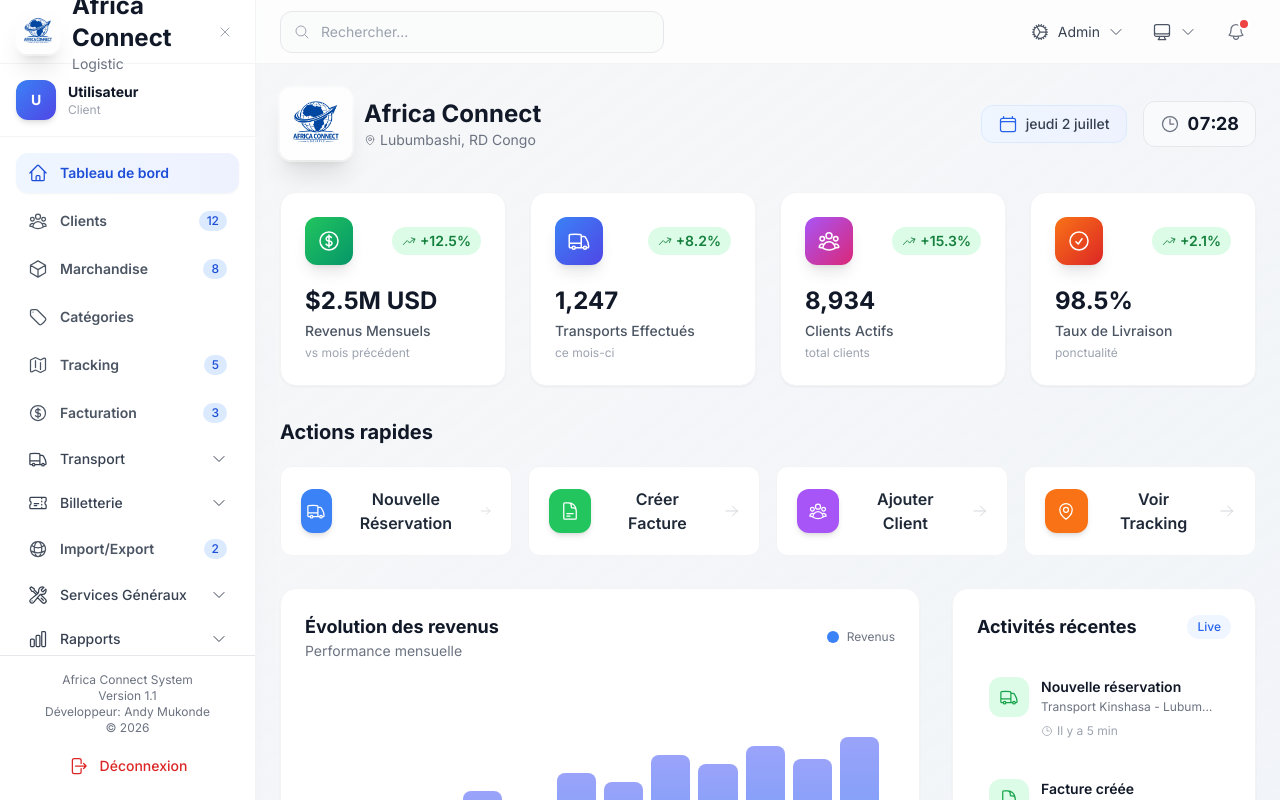
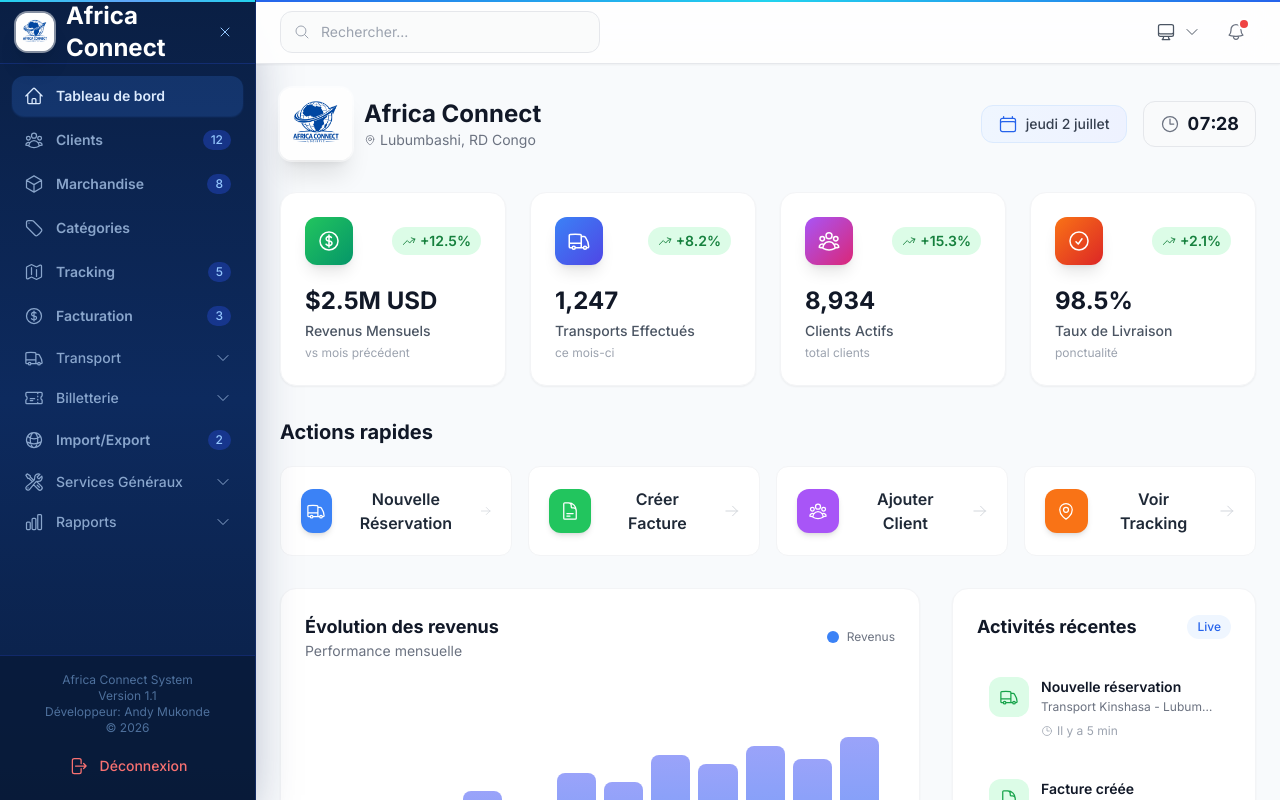
Before and after one commit to IbraMuk/Africa_Connect_Logistic, a Next.js app in the folder frontend/: page /dashboard in a window 1280 px wide. Built offline with nearby package versions, Linux system fonts and the light colour scheme.

Commit message:
Make sidebar/layout responsive for mobile devices; upgrade Next.js to 16

```diff
--- a/frontend/next.config.js
+++ b/frontend/next.config.js
@@ -2,7 +2,9 @@
 const nextConfig = {
   reactStrictMode: true,
   images: {
-    domains: ['localhost'],
+    remotePatterns: [
+      { protocol: 'http', hostname: 'localhost' },
+    ],
   },
   env: {
     NEXT_PUBLIC_API_URL: process.env.NEXT_PUBLIC_API_URL || 'http://localhost:5000/api',
--- a/frontend/src/app/layout.tsx
+++ b/frontend/src/app/layout.tsx
@@ -18,7 +18,7 @@ const poppins = Poppins({
 })
 
 export async function generateMetadata(): Promise<Metadata> {
-  const h = headers()
+  const h = await headers()
   const host = h.get('host') || 'localhost:3000'
   const proto = h.get('x-forwarded-proto') || (host.startsWith('localhost') ? 'http' : 'https')
   const baseUrl = `${proto}://${host}`
--- a/frontend/src/components/Logo.tsx
+++ b/frontend/src/components/Logo.tsx
@@ -7,6 +7,7 @@ interface LogoProps {
   size?: number;
   showText?: boolean;
   textClassName?: string;
+  subTitleClassName?: string;
   subTitle?: React.ReactNode;
   className?: string;
 }
@@ -15,6 +16,7 @@ export default function Logo({
   size = 48,
   showText = true,
   textClassName = "",
+  subTitleClassName = "",
   subTitle,
   className = "",
 }: LogoProps) {
@@ -53,16 +55,16 @@ export default function Logo({
         {showText && (
           <div>
             <h1
-              className={`text-xl font-bold text-gray-900 dark:text-white ${textClassName}`}
+              className={`text-xl font-bold ${textClassName || "text-gray-900 dark:text-white"}`}
             >
               Africa Connect
             </h1>
             {subTitle !== undefined ? (
-              <p className="text-xs text-gray-500 dark:text-gray-400">
+              <p className={`text-xs ${subTitleClassName || "text-gray-500 dark:text-gray-400"}`}>
                 {subTitle}
               </p>
             ) : (
-              <p className="text-xs text-gray-500 dark:text-gray-400">
+              <p className={`text-xs ${subTitleClassName || "text-gray-500 dark:text-gray-400"}`}>
                 Logistic
               </p>
             )}
@@ -91,16 +93,16 @@ export default function Logo({
       {showText && (
         <div>
           <h1
-            className={`text-2xl font-bold text-gray-900 dark:text-white ${textClassName}`}
+            className={`text-2xl font-bold ${textClassName || "text-gray-900 dark:text-white"}`}
           >
             Africa Connect
           </h1>
           {subTitle !== undefined ? (
-            <p className="text-sm text-gray-500 dark:text-gray-400">
+            <p className={`text-sm ${subTitleClassName || "text-gray-500 dark:text-gray-400"}`}>
               {subTitle}
             </p>
           ) : (
-            <p className="text-sm text-gray-500 dark:text-gray-400">Logistic</p>
+            <p className={`text-sm ${subTitleClassName || "text-gray-500 dark:text-gray-400"}`}>Logistic</p>
           )}
         </div>
       )}
--- a/frontend/src/components/MainLayout.tsx
+++ b/frontend/src/components/MainLayout.tsx
@@ -52,8 +52,8 @@ export default function MainLayout({
             <div className={`
               fixed left-0 top-0 h-full w-72 z-50 transform transition-transform duration-300 ease-in-out
               ${isDrawerOpen ? 'translate-x-0' : '-translate-x-full'}
-              lg:relative lg:translate-x-0 lg:flex-shrink-0
-              ${!isDrawerOpen ? 'lg:hidden' : ''}
+              lg:relative lg:translate-x-0 lg:flex-shrink-0 lg:transition-[width] lg:duration-300 lg:ease-in-out lg:overflow-hidden
+              ${isDrawerOpen ? 'lg:w-72' : 'lg:w-0'}
             `}>
               <DashboardDrawer
                 isOpen={isDrawerOpen}
--- a/frontend/src/components/SharedLayout.tsx
+++ b/frontend/src/components/SharedLayout.tsx
@@ -1,11 +1,11 @@
 "use client";
 
-import AdminDropdown from "@/components/AdminDropdown";
 import ThemeSelector from "@/components/ThemeSelector";
 import { useAuth } from "@/hooks/useAuth";
 import {
     ArrowRightOnRectangleIcon,
     BanknotesIcon,
+    Bars3Icon,
     BellIcon,
     BoltIcon,
     CalendarIcon,
@@ -50,8 +50,9 @@ export default function SharedLayout({
   currentPage?: string;
 }) {
   const [sidebarOpen, setSidebarOpen] = useState(true);
+  const [mobileOpen, setMobileOpen] = useState(false);
   const [expandedMenus, setExpandedMenus] = useState<string[]>([]);
-  const { user, logout } = useAuth();
+  const { logout } = useAuth();
   const router = useRouter();
 
   const menuItems: MenuItem[] = [
@@ -212,61 +213,69 @@ export default function SharedLayout({
 
   return (
     <div className="h-screen flex bg-gray-100 dark:bg-gray-900">
+      {/* Overlay mobile */}
+      {mobileOpen && (
+        <div
+          className="fixed inset-0 bg-black/60 backdrop-blur-sm z-40 lg:hidden"
+          onClick={() => setMobileOpen(false)}
+        />
+      )}
+
       {/* Sidebar */}
       <div
-        className={`${sidebarOpen ? "w-64" : "w-20"} bg-white border-r border-gray-100 transition-all duration-300 ease-in-out flex flex-col shadow-lg shadow-gray-200/50`}
+        className={`fixed inset-y-0 left-0 z-50 lg:static lg:z-auto w-64 ${sidebarOpen ? "lg:w-64" : "lg:w-20"} transform transition-transform lg:transition-[width] duration-300 ease-in-out ${mobileOpen ? "translate-x-0" : "-translate-x-full"} lg:translate-x-0 bg-gradient-to-b from-[#0a1f44] via-[#0d2a5e] to-[#0a1f44] border-r border-blue-900/40 flex flex-col shadow-2xl shadow-blue-950/40`}
       >
         {/* Sidebar Header */}
-        <div className="h-16 flex items-center justify-between px-4 border-b border-gray-100">
+        <div className="relative h-16 flex items-center justify-between px-4 border-b border-blue-800/40 flex-shrink-0">
+          <div className="absolute top-0 left-0 right-0 h-[2px] bg-gradient-to-r from-cyan-400 via-blue-400 to-cyan-400" />
           <div
-            className={`flex items-center ${!sidebarOpen && "justify-center"}`}
+            className={`flex items-center min-w-0 ${!sidebarOpen && "justify-center w-full"}`}
           >
-            <Logo size={44} showText={sidebarOpen} />
+            <Logo
+              size={38}
+              showText={sidebarOpen}
+              textClassName="text-white"
+              subTitle={null}
+            />
           </div>
+          {/* Fermer le menu mobile */}
+          <button
+            onClick={() => setMobileOpen(false)}
+            className="p-1.5 rounded-lg hover:bg-blue-800/50 transition-colors flex-shrink-0 lg:hidden"
+          >
+            <XMarkIcon className="h-4 w-4 text-blue-300" />
+          </button>
+          {/* Réduire/étendre le menu (desktop uniquement) */}
+          {sidebarOpen && (
             <button
               onClick={() => setSidebarOpen(!sidebarOpen)}
-            className="p-1.5 rounded-lg hover:bg-gray-100 transition-colors"
+              className="hidden lg:block p-1.5 rounded-lg hover:bg-blue-800/50 transition-colors flex-shrink-0"
             >
-            <XMarkIcon
-              className={`h-4 w-4 text-gray-400 transition-transform ${sidebarOpen ? "" : "rotate-180"}`}
-            />
+              <XMarkIcon className="h-4 w-4 text-blue-300" />
             </button>
-        </div>
-
-        {/* User Info */}
-        <div className="px-4 py-4 border-b border-gray-100">
-          <div
-            className={`flex items-center ${!sidebarOpen && "justify-center"}`}
-          >
-            <div className="w-10 h-10 bg-gradient-to-br from-blue-500 to-indigo-600 rounded-xl flex items-center justify-center shadow-md">
-              <span className="text-white font-bold text-sm">
-                {user?.prenom?.[0] || "U"}
-              </span>
-            </div>
-            {sidebarOpen && (
-              <div className="ml-3">
-                <p className="text-sm font-bold text-gray-900">
-                  {user ? `${user.prenom} ${user.nom}` : "Utilisateur"}
-                </p>
-                <p className="text-xs text-gray-400 capitalize">
-                  {user?.role || "Client"}
-                </p>
-              </div>
           )}
         </div>
-        </div>
+        {!sidebarOpen && (
+          <button
+            onClick={() => setSidebarOpen(!sidebarOpen)}
+            className="hidden lg:block mx-auto mt-2 p-1.5 rounded-lg hover:bg-blue-800/50 transition-colors flex-shrink-0"
+          >
+            <XMarkIcon className="h-4 w-4 text-blue-300 rotate-180" />
+          </button>
+        )}
 
         {/* Navigation */}
-        <nav className="flex-1 px-4 py-4 space-y-2 overflow-y-auto">
+        <nav className="flex-1 px-3 py-3 space-y-1 overflow-y-auto">
           {menuItems.map((item, index) => (
             <div key={index}>
               {!item.children ? (
                 <Link
                   href={item.href || "#"}
+                  onClick={() => setMobileOpen(false)}
                   className={`flex items-center justify-between px-3 py-2.5 text-sm font-semibold rounded-xl transition-all duration-200 ${
                     item.current
-                      ? "bg-gradient-to-r from-blue-50 to-indigo-50 text-blue-700 shadow-sm"
-                      : "text-gray-600 hover:bg-gray-50 hover:text-gray-900"
+                      ? "bg-blue-500/20 text-blue-100 shadow-sm shadow-blue-500/20"
+                      : "text-blue-200/70 hover:bg-blue-800/40 hover:text-white"
                   }`}
                 >
                   <div className="flex items-center">
@@ -274,7 +283,7 @@ export default function SharedLayout({
                     {sidebarOpen && <span className="ml-3">{item.title}</span>}
                   </div>
                   {sidebarOpen && item.badge && (
-                    <span className="px-2 py-0.5 text-xs font-medium bg-blue-100 text-blue-700 rounded-full">
+                    <span className="px-2 py-0.5 text-xs font-medium bg-blue-800/60 text-blue-300 rounded-full">
                       {item.badge}
                     </span>
                   )}
@@ -285,8 +294,8 @@ export default function SharedLayout({
                     onClick={() => toggleMenu(item.title)}
                     className={`w-full flex items-center justify-between px-3 py-2 text-sm font-medium rounded-lg transition-colors ${
                       expandedMenus.includes(item.title)
-                        ? "bg-gray-100 text-gray-900 dark:bg-gray-700 dark:text-white"
-                        : "text-gray-700 hover:bg-gray-100 dark:text-gray-300 dark:hover:bg-gray-700"
+                        ? "bg-blue-900/40 text-blue-100"
+                        : "text-blue-200/70 hover:bg-blue-800/40 hover:text-white"
                     }`}
                   >
                     <div className="flex items-center">
@@ -312,14 +321,14 @@ export default function SharedLayout({
                           {!child.children ? (
                             <Link
                               href={child.href || "#"}
-                              className="flex items-center justify-between px-3 py-2 text-sm rounded-lg transition-colors text-gray-600 hover:text-gray-900 hover:bg-gray-50 dark:text-gray-400 dark:hover:text-white dark:hover:bg-gray-700"
+                              className="flex items-center justify-between px-3 py-2 text-sm rounded-lg transition-colors text-blue-300/60 hover:text-blue-100 hover:bg-blue-800/30"
                             >
                               <div className="flex items-center">
                                 <child.icon className="h-4 w-4 flex-shrink-0" />
                                 <span className="ml-3">{child.title}</span>
                               </div>
                               {child.badge && (
-                                <span className="px-2 py-0.5 text-xs font-medium bg-gray-100 text-gray-600 rounded-full">
+                                <span className="px-2 py-0.5 text-xs font-medium bg-blue-800/60 text-blue-300 rounded-full">
                                   {child.badge}
                                 </span>
                               )}
@@ -328,7 +337,7 @@ export default function SharedLayout({
                             <div>
                               <button
                                 onClick={() => toggleMenu(child.title)}
-                                className="w-full flex items-center justify-between px-3 py-2 text-sm rounded-lg transition-colors text-gray-600 hover:text-gray-900 hover:bg-gray-50 dark:text-gray-400 dark:hover:text-white dark:hover:bg-gray-700"
+                                className="w-full flex items-center justify-between px-3 py-2 text-sm rounded-lg transition-colors text-blue-300/60 hover:text-blue-100 hover:bg-blue-800/30"
                               >
                                 <div className="flex items-center">
                                   <child.icon className="h-4 w-4 flex-shrink-0" />
@@ -350,7 +359,7 @@ export default function SharedLayout({
                                         <Link
                                           key={subChildIndex}
                                           href={subChild.href || "#"}
-                                          className="flex items-center px-3 py-2 text-sm rounded-lg transition-colors text-gray-500 hover:text-gray-900 hover:bg-gray-50 dark:text-gray-500 dark:hover:text-white dark:hover:bg-gray-700"
+                                          className="flex items-center px-3 py-2 text-sm rounded-lg transition-colors text-blue-400/50 hover:text-blue-100 hover:bg-blue-800/25"
                                         >
                                           <subChild.icon className="h-4 w-4 flex-shrink-0" />
                                           <span className="ml-3">
@@ -374,9 +383,9 @@ export default function SharedLayout({
         </nav>
 
         {/* Sidebar Footer */}
-        <div className="p-4 border-t border-gray-200 dark:border-gray-700">
+        <div className="p-4 border-t border-blue-800/40 bg-[#081936]/70">
           {sidebarOpen && (
-            <div className="text-xs text-gray-500 dark:text-gray-400 text-center mb-3">
+            <div className="text-xs text-blue-300/50 text-center mb-3">
               <p>Africa Connect System</p>
               <p>Version 1.1</p>
               <p>Développeur: Andy Mukonde</p>
@@ -385,7 +394,7 @@ export default function SharedLayout({
           )}
           <button
             onClick={handleLogout}
-            className="w-full flex items-center justify-center px-3 py-2 text-sm font-medium text-red-600 rounded-lg hover:bg-red-50 dark:text-red-400 dark:hover:bg-red-900/20 transition-colors"
+            className="w-full flex items-center justify-center px-3 py-2 text-sm font-medium text-red-400 rounded-lg hover:bg-red-500/10 hover:text-red-300 transition-colors"
           >
             <ArrowRightOnRectangleIcon className="h-5 w-5 flex-shrink-0" />
             {sidebarOpen && <span className="ml-3">Déconnexion</span>}
@@ -396,10 +405,17 @@ export default function SharedLayout({
       {/* Main Content */}
       <div className="flex-1 flex flex-col overflow-hidden">
         {/* Top Header - Modern */}
-        <header className="h-16 bg-white/80 backdrop-blur-xl border-b border-gray-100 flex items-center justify-between px-6 z-10">
-          <div className="flex items-center flex-1">
-            <div className="max-w-lg w-full lg:max-w-sm">
-              <div className="relative">
+        <header className="relative h-16 bg-white/90 backdrop-blur-xl border-b border-gray-200 flex items-center justify-between gap-2 sm:gap-4 px-3 sm:px-6 z-10 shadow-sm">
+          <div className="absolute top-0 left-0 right-0 h-[2px] bg-gradient-to-r from-blue-600 via-cyan-400 to-blue-600" />
+
+          <button
+            onClick={() => setMobileOpen(true)}
+            className="lg:hidden p-2 rounded-xl hover:bg-gray-100 transition-colors text-gray-500 hover:text-gray-800 flex-shrink-0"
+          >
+            <Bars3Icon className="h-5 w-5" />
+          </button>
+
+          <div className="relative w-full max-w-xs hidden sm:block">
             <input
               type="text"
               placeholder="Rechercher..."
@@ -407,11 +423,8 @@ export default function SharedLayout({
             />
             <MagnifyingGlassIcon className="absolute left-3.5 top-1/2 transform -translate-y-1/2 h-4 w-4 text-gray-400" />
           </div>
-            </div>
-          </div>
 
-          <div className="flex items-center space-x-3">
-            <AdminDropdown />
+          <div className="flex items-center space-x-2 flex-shrink-0">
             <ThemeSelector />
             <button className="relative p-2.5 rounded-xl hover:bg-gray-100 transition-colors">
               <BellIcon className="h-5 w-5 text-gray-500" />
@@ -421,8 +434,8 @@ export default function SharedLayout({
         </header>
 
         {/* Page Content */}
-        <main className="flex-1 overflow-y-auto bg-gradient-to-br from-gray-50/50 to-blue-50/30">
-          <div className="p-6 max-w-7xl mx-auto">{children}</div>
+        <main className="flex-1 overflow-y-auto bg-slate-50">
+          <div className="p-3 sm:p-6">{children}</div>
         </main>
       </div>
     </div>
```
Also changed, not shown: frontend/eslint.config.mjs (added, +21 -0 lines), frontend/package.json (+4 -3 lines), frontend/src/components/DashboardDrawer.tsx (+24 -24 lines), frontend/tsconfig.json (+19 -5 lines), 1 other file (tests, documents, lock files or other folders). Lines whose indentation alone changed are shown as unchanged.
